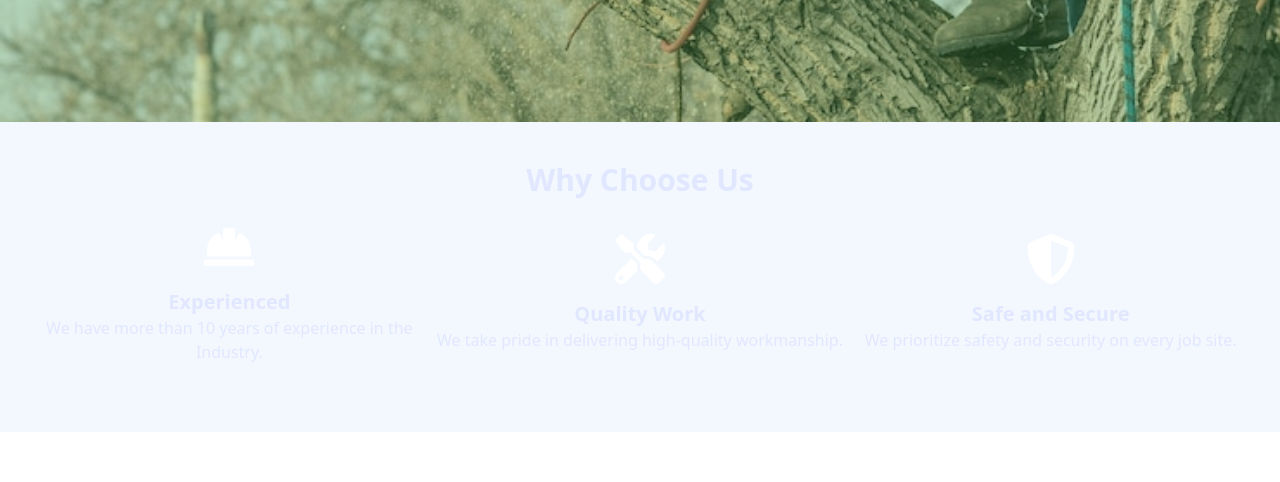
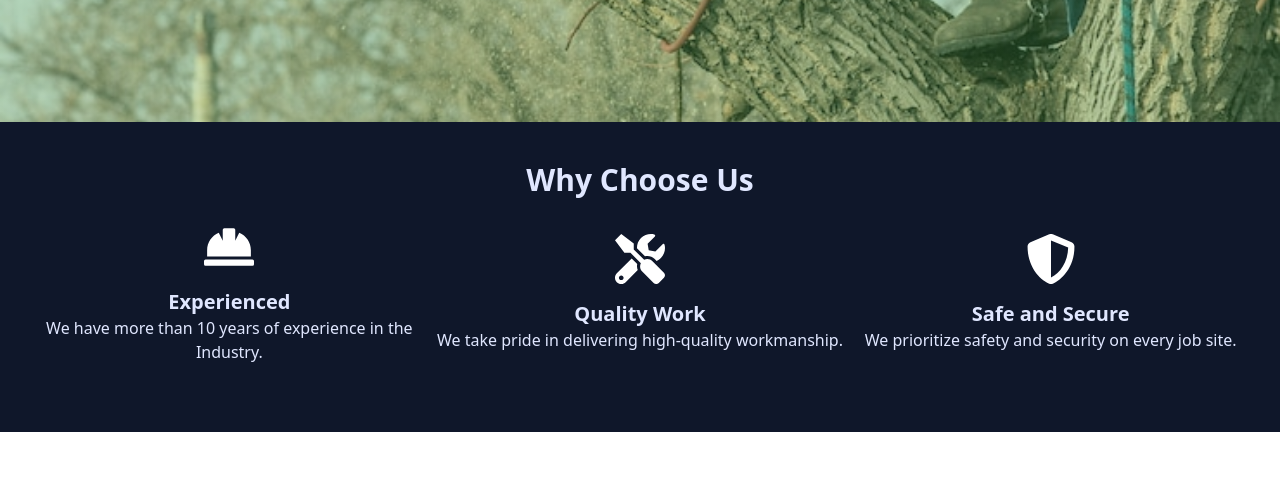
Before and after one commit to Israel2800/G-Professional-Tree-Service, a React (Create React App) app: page / in a window 1280 px wide. Shown: the part 2660-3142 px from the top of the page. Built offline with nearby package versions, Linux system fonts and the light colour scheme.

Commit message:
Fixing section 6 bg color

```diff
--- a/src/components/pages/Home.js
+++ b/src/components/pages/Home.js
@@ -168,7 +168,7 @@ export default function Home() {
       </section>
 
       {/* Section 6 */}
-      <section className="py-5 mx-auto">
+      <section className="py-5 mx-auto bg-slate-900">
         <h2 className="text-center mt-5 text-3xl font-bold">Why Choose Us</h2>
         <div className="flex flex-wrap justify-center items-center mt-6 mb-4 mx-6">
           <div className="w-full md:w-1/3 text-center mb-8">
```
